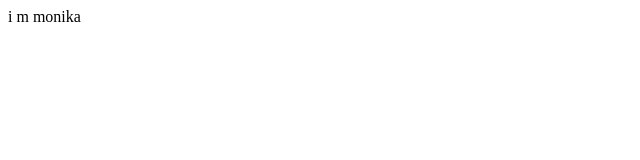
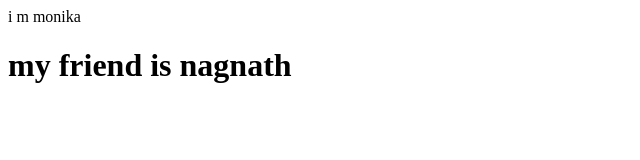
Before and after one commit to pravinika/devops1, a plain HTML site: page index.html in a window 1280 px wide. Shown: the whole page, without its empty margins (0-640 px from the left). Drawn offline with Linux system fonts and the light colour scheme.

Commit message:
my new commit

```diff
--- a/index.html
+++ b/index.html
@@ -1 +1,2 @@
 </h> i m monika </h>
+<h1> my friend is nagnath </h1>
```
